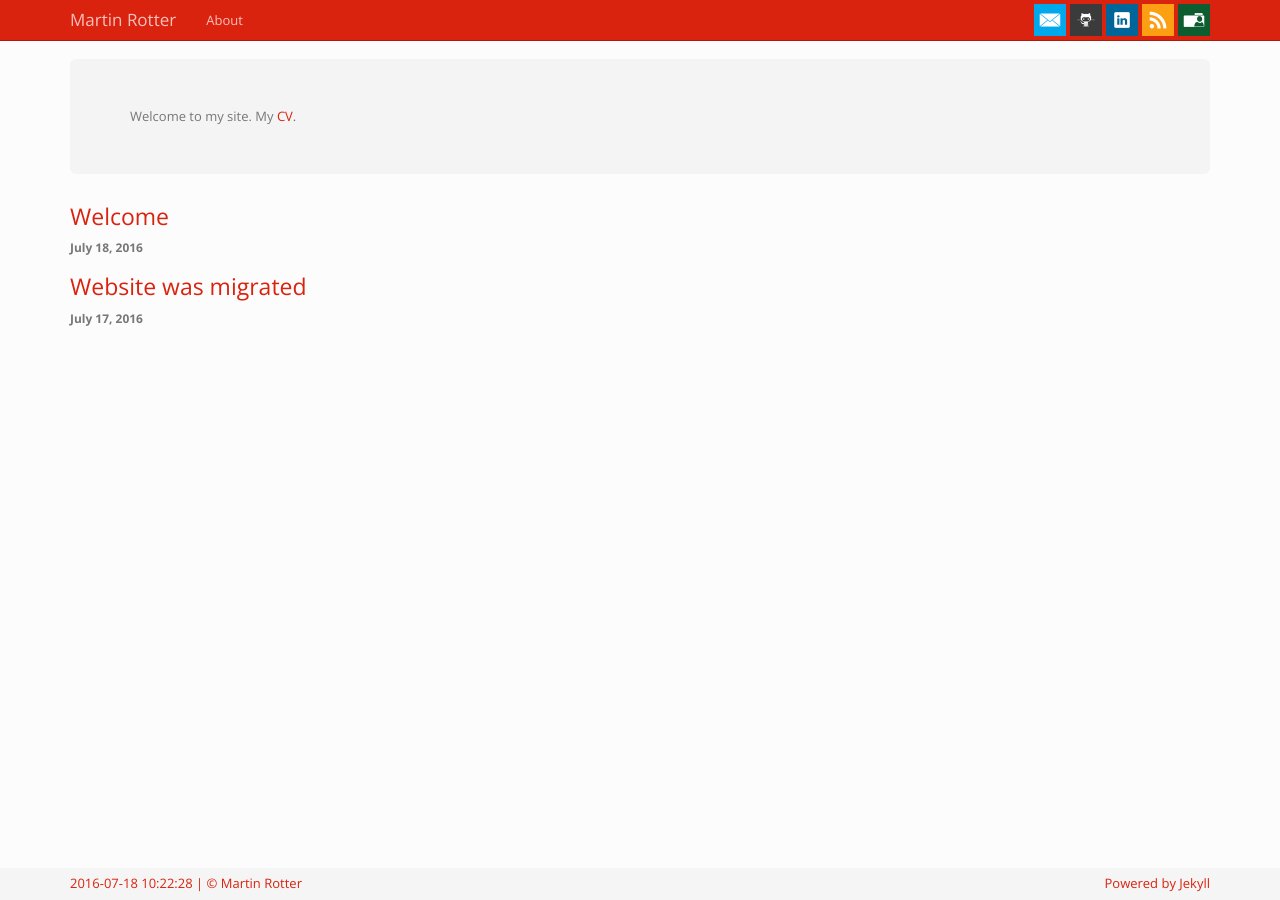
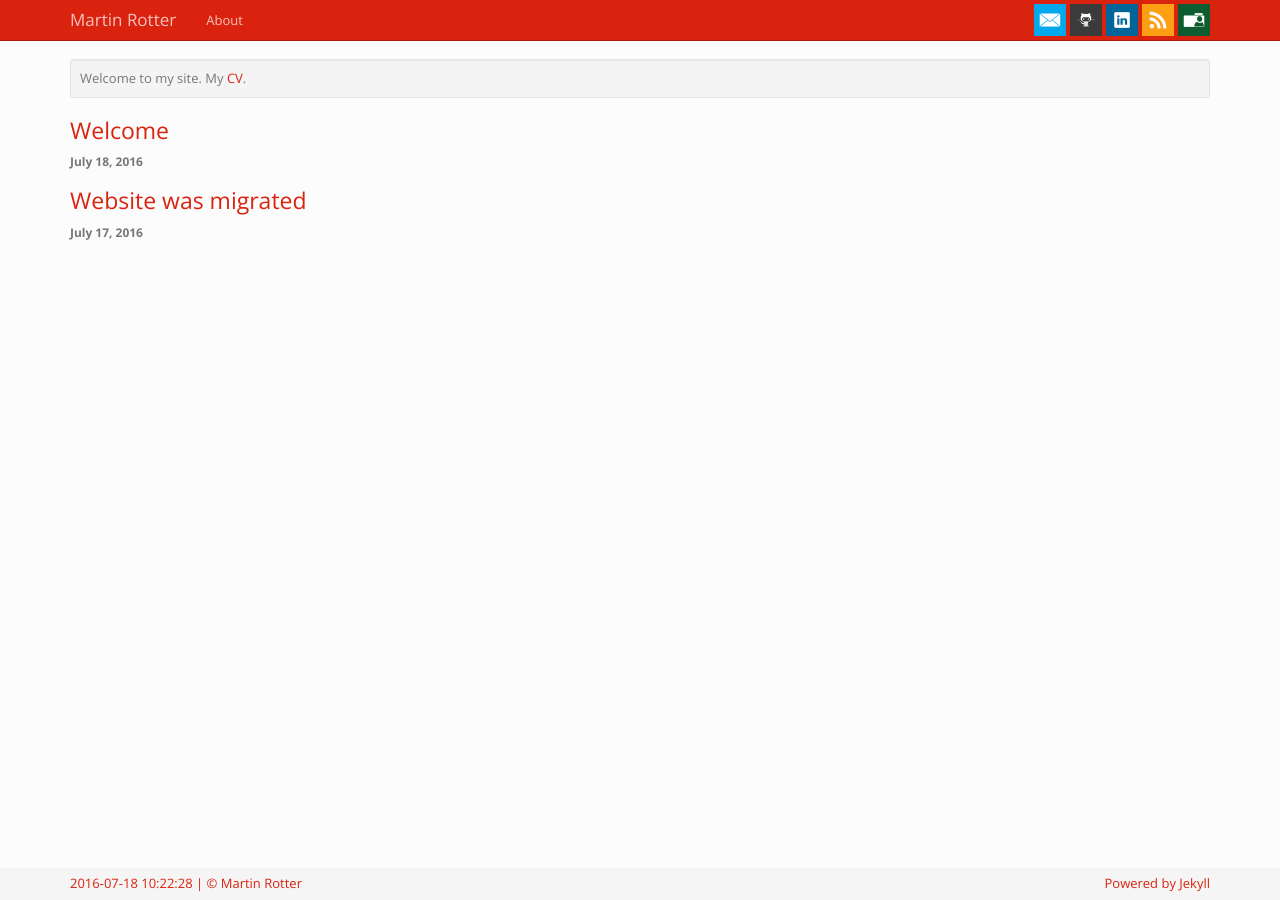
Before and after one commit to martinrotter/martinrotter.github.io, a Jekyll site: the page built from index.html, in a window 1280 px wide. Built offline with Jekyll 4.4.1, drawn with Linux system fonts in a browser that asks for light colours.

Commit message:
Use wells for initial text.

```diff
--- a/_layouts/home.html
+++ b/_layouts/home.html
@@ -2,7 +2,7 @@
 layout: default
 ---
 
-<div class="jumbotron">
+<div class="well well-sm">
   {{ content }}
 </div>
 
```
